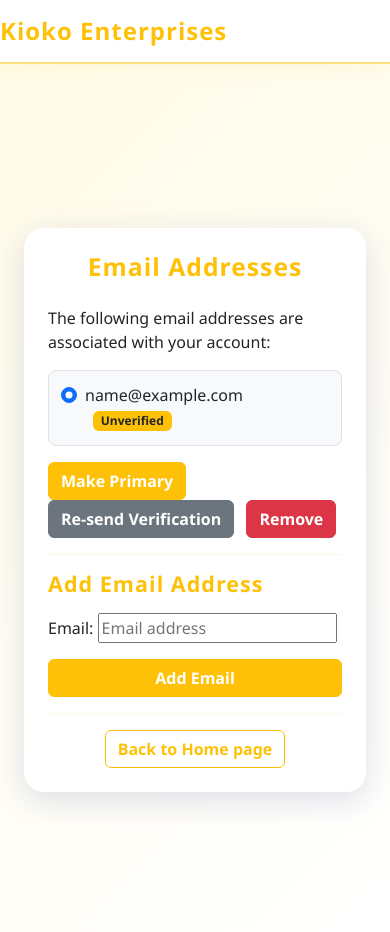
After one commit to Zambagarrah/kioko_enterprises, a Django app: page /account/email/ in a window 390 px wide. The commit adds this page. Run offline with Django 4.2, Linux system fonts and the light colour scheme; a user stored in the database is signed in; data comes from the database, SQL or seed files in the repository; tables that the repository leaves empty hold one stand-in row (values such as "Sample post"); some libraries are stand-ins or nearby versions.

```diff
--- /dev/null
+++ b/core/templates/account/email.html
@@ -0,0 +1,163 @@
+{% extends "base.html" %}
+{% load static allauth i18n %}
+{% block head_title %}
+    {% trans "Email Addresses" %}
+{% endblock head_title %}
+{% block content %}
+    <style>
+      body {
+        background: linear-gradient(135deg, #fffbe6 0%, #ffffff 100%);
+        min-height: 100vh;
+      }
+      .email-card {
+        box-shadow: 0 8px 32px 0 rgba(31, 38, 135, 0.15);
+        border-radius: 20px;
+        background: #fff;
+        border: none;
+        animation: fadeInUp 1s cubic-bezier(.39,.575,.565,1.000);
+        transition: box-shadow 0.3s;
+      }
+      .email-card:hover {
+        box-shadow: 0 16px 48px 0 rgba(255, 193, 7, 0.25);
+      }
+      @keyframes fadeInUp {
+        0% { opacity: 0; transform: translateY(40px); }
+        100% { opacity: 1; transform: translateY(0); }
+      }
+      .email-title {
+        color: #ffc107;
+        font-weight: 700;
+        letter-spacing: 1px;
+      }
+      .btn-primary {
+        background-color: #ffc107;
+        border-color: #ffc107;
+        color: #fff;
+        font-weight: 600;
+        transition: background 0.2s;
+      }
+      .btn-primary:hover {
+        background-color: #ffda44;
+        border-color: #ffda44;
+        color: #212529;
+      }
+      .btn-secondary {
+        background-color: #6c757d;
+        border-color: #6c757d;
+        color: #fff;
+        font-weight: 600;
+      }
+      .btn-danger {
+        background-color: #dc3545;
+        border-color: #dc3545;
+        color: #fff;
+        font-weight: 600;
+      }
+      .btn-outline-warning {
+        border-color: #ffc107;
+        color: #ffc107;
+        background: #fff;
+        font-weight: 600;
+        transition: background 0.2s, color 0.2s;
+      }
+      .btn-outline-warning:hover {
+        background: #ffc107;
+        color: #fff;
+      }
+      .form-control:focus {
+        border-color: #ffc107;
+        box-shadow: 0 0 0 0.2rem rgba(255,193,7,.25);
+      }
+      .email-card hr {
+        border-top: 1px solid #ffe082;
+      }
+      .badge-success {
+        background-color: #28a745;
+      }
+      .badge-warning {
+        background-color: #ffc107;
+        color: #212529;
+      }
+      .badge-primary {
+        background-color: #007bff;
+      }
+      .email-item {
+        padding: 0.75rem;
+        margin-bottom: 0.5rem;
+        border: 1px solid #dee2e6;
+        border-radius: 8px;
+        background: #f8f9fa;
+      }
+    </style>
+    <div class="container d-flex align-items-center justify-content-center" style="min-height: 100vh;">
+      <div class="card email-card p-4 col-md-8 col-lg-6">
+        <h2 class="email-title mb-4 text-center">Email Addresses</h2>
+
+        {% if emailaddresses %}
+          <p class="mb-3">The following email addresses are associated with your account:</p>
+          {% url 'account_email' as email_url %}
+          <form action="{{ email_url }}" method="post">
+            {% csrf_token %}
+            {% for radio in emailaddress_radios %}
+              {% with emailaddress=radio.emailaddress %}
+                <div class="email-item">
+                  <div class="form-check">
+                    <input class="form-check-input" type="radio" name="email" value="{{ emailaddress.email }}" id="{{ radio.id }}" {% if radio.checked %}checked{% endif %}>
+                    <label class="form-check-label" for="{{ radio.id }}">
+                      {{ emailaddress.email }}
+                      {% if emailaddress.verified %}
+                        <span class="badge badge-success ms-2">Verified</span>
+                      {% else %}
+                        <span class="badge badge-warning ms-2">Unverified</span>
+                      {% endif %}
+                      {% if emailaddress.primary %}
+                        <span class="badge badge-primary ms-2">Primary</span>
+                      {% endif %}
+                    </label>
+                  </div>
+                </div>
+              {% endwith %}
+            {% endfor %}
+            <div class="mt-3">
+              <button type="submit" name="action_primary" class="btn btn-primary me-2">Make Primary</button>
+              <button type="submit" name="action_send" class="btn btn-secondary me-2">Re-send Verification</button>
+              <button type="submit" name="action_remove" class="btn btn-danger">Remove</button>
+            </div>
+          </form>
+        {% else %}
+          {% include "account/snippets/warn_no_email.html" %}
+        {% endif %}
+
+        {% if can_add_email %}
+          <hr>
+          <h4 class="email-title mb-3">Add Email Address</h4>
+          {% url 'account_email' as action_url %}
+          <form method="post" action="{{ action_url }}">
+            {% csrf_token %}
+            {{ form.as_p }}
+            <button name="action_add" type="submit" class="btn btn-primary w-100">Add Email</button>
+          </form>
+        {% endif %}
+
+        <hr>
+        <div class="text-center">
+          <a href="{% url 'home' %}" class="btn btn-outline-warning">Back to Home page</a>
+        </div>
+      </div>
+    </div>
+{% endblock content %}
+{% block extra_body %}
+    <script>
+        // Confirmation for email removal
+        document.addEventListener('DOMContentLoaded', function() {
+            const removeBtn = document.querySelector('button[name="action_remove"]');
+            if (removeBtn) {
+                removeBtn.addEventListener('click', function(e) {
+                    if (!confirm('Do you really want to remove the selected email address?')) {
+                        e.preventDefault();
+                    }
+                });
+            }
+        });
+    </script>
+{% endblock extra_body %}
--- a/core/templates/account/login.html
+++ b/core/templates/account/login.html
@@ -1,5 +1,7 @@
 {% extends "base.html" %}
-{% load i18n %}
+{% load socialaccount %}
+
+{% load allauth i18n %}
 
 {% block content %}
 <style>
@@ -65,6 +67,7 @@
   .login-card a:hover {
     color: #ffda44;
   }
+
 </style>
 <div class="container d-flex align-items-center justify-content-center" style="min-height: 100vh;">
   <div class="card login-card p-4 col-md-6 col-lg-5">
--- a/core/views.py
+++ b/core/views.py
@@ -29,7 +29,7 @@ from core.payment.gateways import (
 )
 
 
-def register(request):
+def signup(request):
     form = CustomUserCreationForm(request.POST or None)
     if form.is_valid():
         user = form.save(commit=False)
@@ -39,7 +39,7 @@ def register(request):
         else:
             form.add_error('date_of_birth',
                            'You must be at least 18 years old to register.')
-    return render(request, 'core/signup.html', {'form': form}) #was register.html
+    return render(request, 'account/signup.html', {'form': form}) #was register.html
 
 
 def product_list(request):
--- a/kioko_enterprises/settings.py
+++ b/kioko_enterprises/settings.py
@@ -69,7 +69,7 @@ ACCOUNT_USERNAME_REQUIRED = False
 ACCOUNT_USER_MODEL_USERNAME_FIELD = None
 
 LOGIN_REDIRECT_URL = '/'
-ACCOUNT_LOGOUT_REDIRECT_URL = '/accounts/login/'
+ACCOUNT_LOGOUT_REDIRECT_URL = '/account/login/'
 
 ACCOUNT_LOGIN_METHODS = {'email'}
 ACCOUNT_SIGNUP_FIELDS = ['email*', 'password1*', 'password2*']
@@ -116,8 +116,8 @@ ROOT_URLCONF = 'kioko_enterprises.urls'
 TEMPLATES = [
     {
         'BACKEND': 'django.template.backends.django.DjangoTemplates',
-        'DIRS': [],
-        'APP_DIRS': True,
+        'DIRS': [BASE_DIR / 'core' / 'templates'],
+        'APP_DIRS': True, #from true to false so that allauth default templates can be overidden
         'OPTIONS': {
             'context_processors': [
                 'django.template.context_processors.debug',
--- a/kioko_enterprises/urls.py
+++ b/kioko_enterprises/urls.py
@@ -1,13 +1,15 @@
 from django.contrib import admin
 from django.contrib.auth import views as auth_views
+from django.shortcuts import redirect
 from django.urls import path, include
 from django.conf import settings
 from django.conf.urls.static import static
 from core import views
 
 urlpatterns = [
+    path('', lambda request: redirect('product_list'), name='home'),
     path('admin/', admin.site.urls),
-    path('accounts/', include('allauth.urls')),
+    path('account/', include('allauth.urls')),
 ]
 
 urlpatterns += [
--- a/requirements.txt
+++ b/requirements.txt
@@ -5,7 +5,7 @@ cffi==1.17.1
 charset-normalizer==3.4.3
 cryptography==45.0.6
 Django==5.2.5
-django-allauth==65.11.0
+django-allauth==65.11.1
 django-bootstrap5==25.2
 django-phonenumber-field==8.1.0
 djangorestframework==3.16.1
```
Also changed, not shown: Steps.txt (+11 -0 lines), core/templates/account/signup.html (+23 -26 lines), core/migrations/0005_user_phone_number.py (added), core/migrations/0006_merge_20250829_1619.py (added), core/templates/accounts/login.html (added), core/templates/accounts/signup.html (added).
